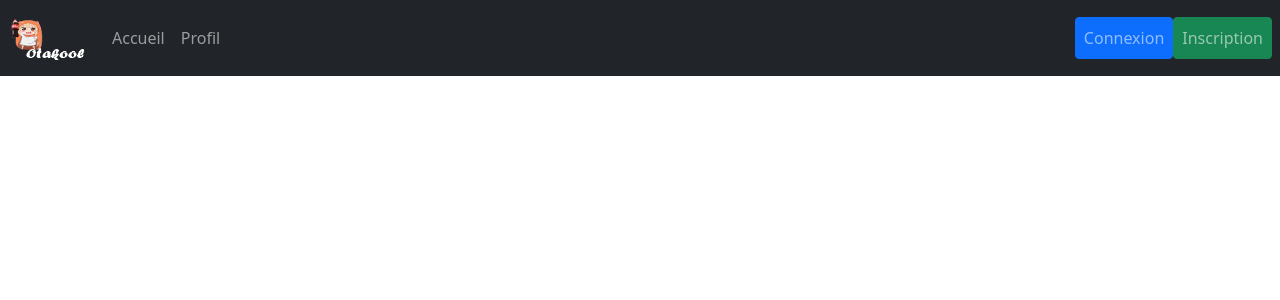
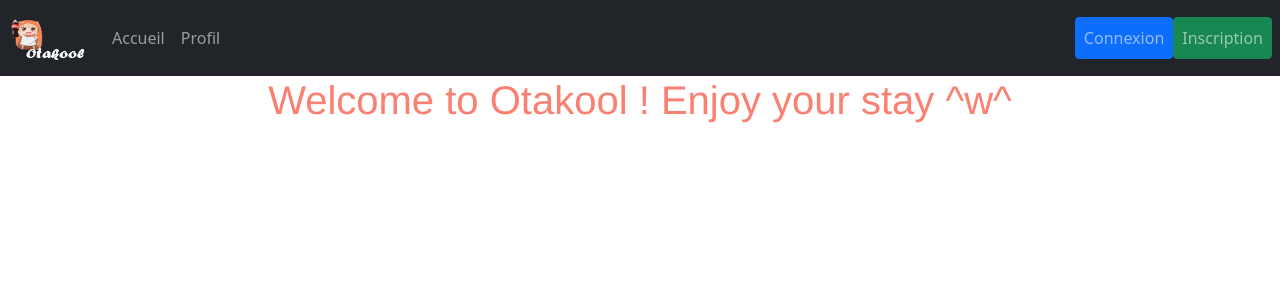
Before and after one commit to Bangerzzz/Otakool, a Vue app in the folder Otakool-Front/: page /success in a window 1280 px wide. Shown: the top 300 px of the page. Built offline with nearby package versions, Linux system fonts and the light colour scheme.

Commit message:
redirection après inscription

```diff
--- a/Otakool-Front/src/components/Signup.vue
+++ b/Otakool-Front/src/components/Signup.vue
@@ -2,11 +2,12 @@
 import { ref } from "vue";
 import axios from "axios";
 import Joi from "joi";
+import {  useRouter } from "vue-router";
 const email = ref("");
 const pseudo = ref("");
 const password = ref("");
 const error = ref(null);
-
+const  router = useRouter();
 const schema = Joi.object({
   pseudo: Joi.string().alphanum().min(3).max(30).required(),
   password: Joi.string().min(3).required(),
@@ -15,10 +16,9 @@ const schema = Joi.object({
     tlds: { allow: ["com", "net"] },
   }),
 });
-
 const handleRegister = async () => {
   try {
-    schema.validate({
+   schema.validate({
       pseudo: pseudo.value,
       password: password.value,
       email: email.value,
@@ -28,6 +28,7 @@ const handleRegister = async () => {
       email: email.value,
       password: password.value,
     });
+  router.push("/success");
   } catch (err) {
     error.value = err;
   }
--- /dev/null
+++ b/Otakool-Front/src/components/SucessRegister.vue
@@ -0,0 +1,15 @@
+<script setup>
+</script>
+
+<template>
+    <h1>Welcome to Otakool ! Enjoy your stay ^w^</h1>
+</template>
+
+<style>
+    h1{
+    text-align: center;
+    font-family: 'Franklin Gothic Medium', 'Arial Narrow', Arial, sans-serif;
+    color:salmon
+    }
+
+</style>
--- a/Otakool-Front/src/router.js
+++ b/Otakool-Front/src/router.js
@@ -3,7 +3,7 @@ import Login from "./components/Login.vue";
 import Acceuil from "./components/Acceuil.vue";
 import Signup from './components/Signup.vue'
 import Profil from './components/Profil.vue'
-
+import SucessRegister from "./components/SucessRegister.vue";
 
 const router = createRouter({
     history: createWebHistory(),
@@ -27,8 +27,13 @@ const router = createRouter({
             path: "/profil",
             name: "profil",
             component: Profil
-        }
-    ]
-})
+        },
+        {
+            path: "/success",
+            name: "sucesss",
+            component: SucessRegister
+        },
+    ],
+});
 
 export default router;
```
